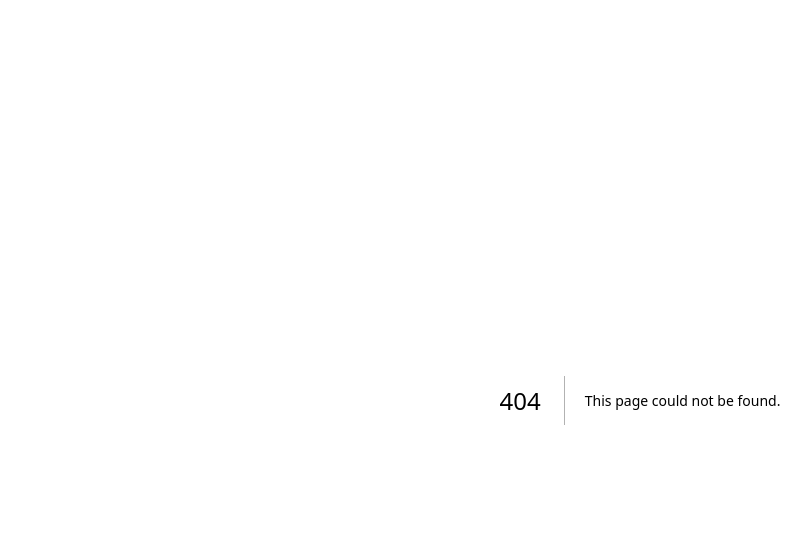
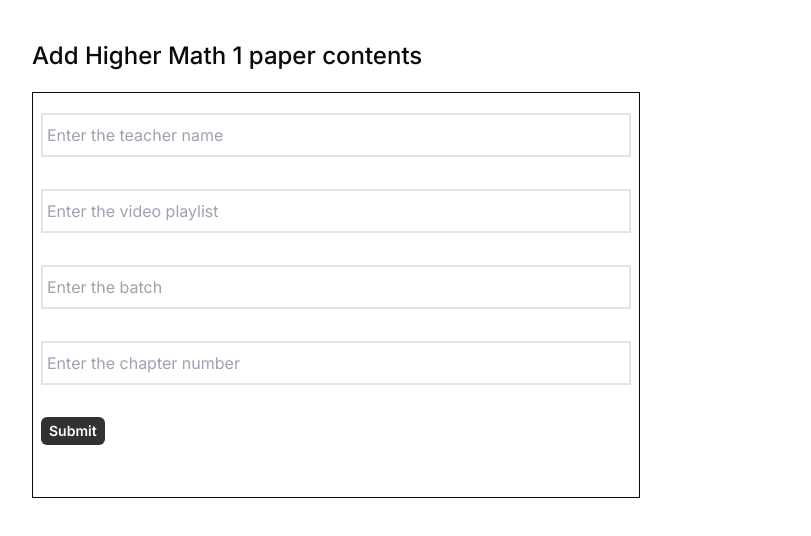
Before and after one commit to bibartaks/admin-panel-batayon-pathagar, a Next.js app: page /higher_math_1 in a window 1280 px wide. Before the commit this address had no page. Shown: the top 536 px of the page, without its empty margins (0-811 px from the left). Built offline with nearby package versions, Linux system fonts and the light colour scheme.

Commit message:
build: Higher Math 1

```diff
--- /dev/null
+++ b/app/higher_math_1/higher_math_1.js
@@ -0,0 +1,31 @@
+"use server"
+
+import { MongoClient } from "mongodb"
+import { revalidatePath } from "next/cache"
+
+export async function createFormData(prevState, formData) {
+  const uri= process.env.MONGO_URL
+
+  try {
+    const client = new MongoClient(uri)
+    await client.connect()
+    const database = client.db("hsc")
+    const collection = database.collection("higher_math_1")
+
+    let message = {
+      teacher: formData.get("teacher_name"),
+      video_playlist: formData.get("playlist"),
+      batch: formData.get("batch"),
+      chapter:  formData.get("chapter_number"),
+    }
+
+    console.log(message)
+
+    let result = await collection.insertOne(message)
+    console.log(result)
+    revalidatePath("/")
+    return { message: "Form submitted successfully 🥳" }
+  } catch (e) {
+    return { message: "Failed to submit form" }
+  }
+}
--- /dev/null
+++ b/app/higher_math_1/page.jsx
@@ -0,0 +1,77 @@
+"use client";
+
+import { useFormState, useFormStatus } from "react-dom";
+import SubmitButton from "../SubmitButton";
+import { createFormData } from "./higher_math_1";
+
+export default function HigherMath_1() {
+  const initialState = {
+    teacher: "",
+    video_playlist: "",
+    batch: "",
+    chapter: "",
+  };
+
+  const [state, formAction] = useFormState(createFormData, initialState);
+  console.log(state);
+  const { pending } = useFormStatus();
+
+  return (
+    <main className="py-10">
+      <div className="container">
+        <h1 className="text-2xl mb-5 font-medium">
+          Add Higher Math 1 paper contents
+        </h1>
+        <form
+          action={formAction}
+          className="flex flex-col  w-[100%] lg:w-[50%] xl:w-[50%] 2xl:w-[50%] space-y-8 border border-ring px-2 py-5"
+        >
+          <input
+            type="text"
+            name="teacher_name"
+            id="teacher_name"
+            placeholder="Enter the teacher name"
+            className={`  py-2 px-1 bg-transparent border-2 focus:outline-none focus:border-primary text-black placeholder-gray-400 caret-[#e815b7]   focus:shadow-2xl	`}
+            required
+          />
+          <input
+            type="text"
+            name="playlist"
+            id="playlist"
+            placeholder="Enter the video playlist"
+            className={`  py-2 px-1 bg-transparent border-2 focus:outline-none focus:border-primary text-black placeholder-gray-400 caret-[#e815b7]   focus:shadow-2xl	`}
+            required
+          />
+          <input
+            type="text"
+            name="batch"
+            id="batch"
+            placeholder="Enter the batch"
+            className={`  py-2 px-1 bg-transparent border-2 focus:outline-none focus:border-primary text-black placeholder-gray-400 caret-[#e815b7]   focus:shadow-2xl	`}
+            required
+          />
+          <input
+            type="chapter_number"
+            name="chapter_number"
+            id="chapter_number"
+            placeholder="Enter the chapter number"
+            className={`  py-2 px-1 bg-transparent border-2 focus:outline-none focus:border-primary text-black placeholder-gray-400 caret-[#e815b7]   focus:shadow-2xl	`}
+            required
+          />
+          {/* <textarea
+            name="fuck"
+            placeholder="batch"
+            cols={30}
+            id="messages"
+            rows={7}
+            required
+            className={`  py-2 px-1 bg-transparent border-b-2 focus:outline-none focus:border-[#e815b7] text-white placeholder-gray-400 caret-[#e815b7]	`}
+          ></textarea> */}
+
+          <SubmitButton />
+          <p className="text-black opacity-90">{state?.message} </p>
+        </form>
+      </div>
+    </main>
+  );
+}
--- a/app/page.jsx
+++ b/app/page.jsx
@@ -14,6 +14,9 @@ export default function Home() {
         <Link href="/physics_2" className="block mb-3 text-sm underline">
           Physics Second Paper
         </Link>
+        <Link href="/higher_math_1" className="block mb-3 text-sm underline">
+          Higher Math First Paper
+        </Link>
       </div>
     </main>
   );
```
Also changed, not shown: tsconfig.json (+4 -9 lines).
